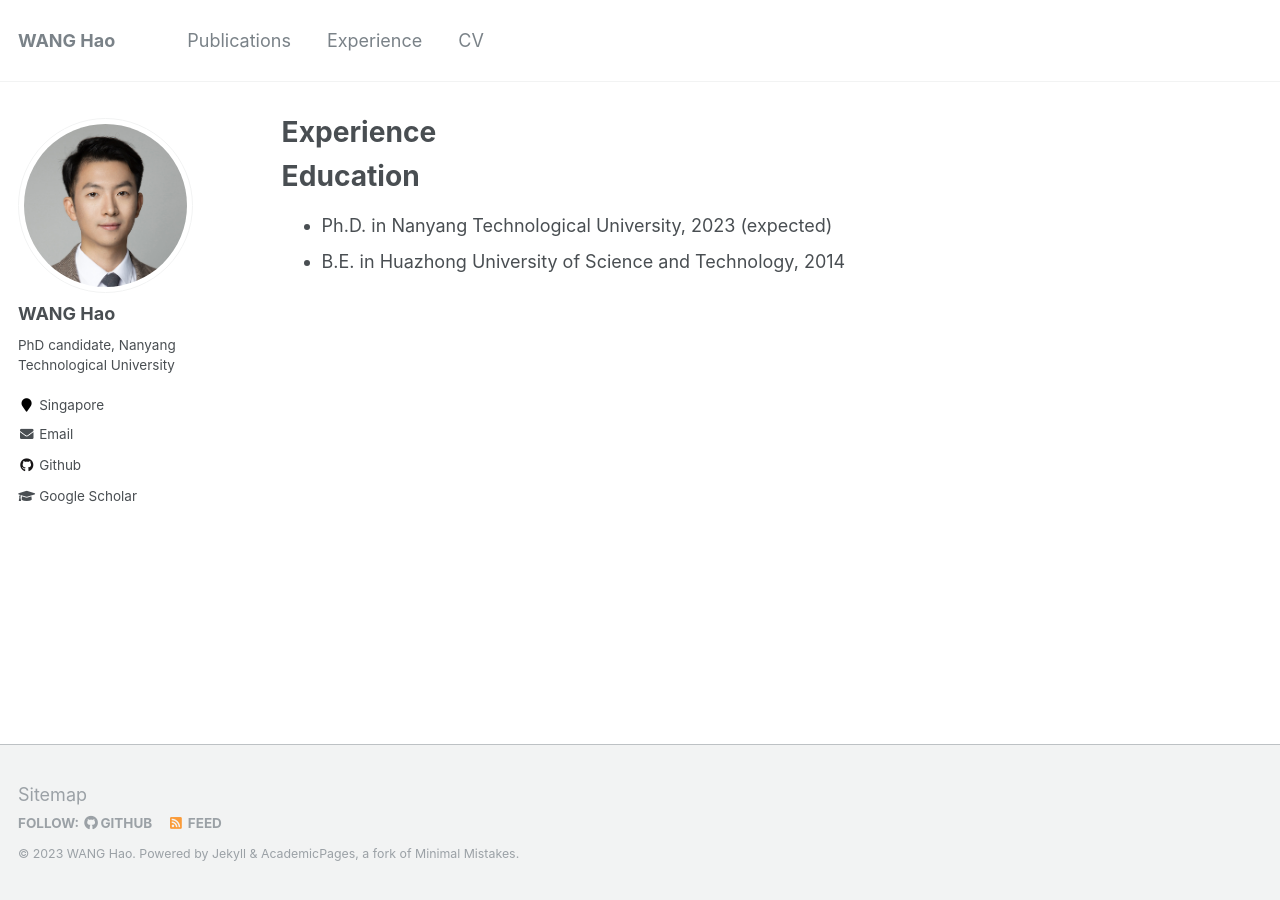
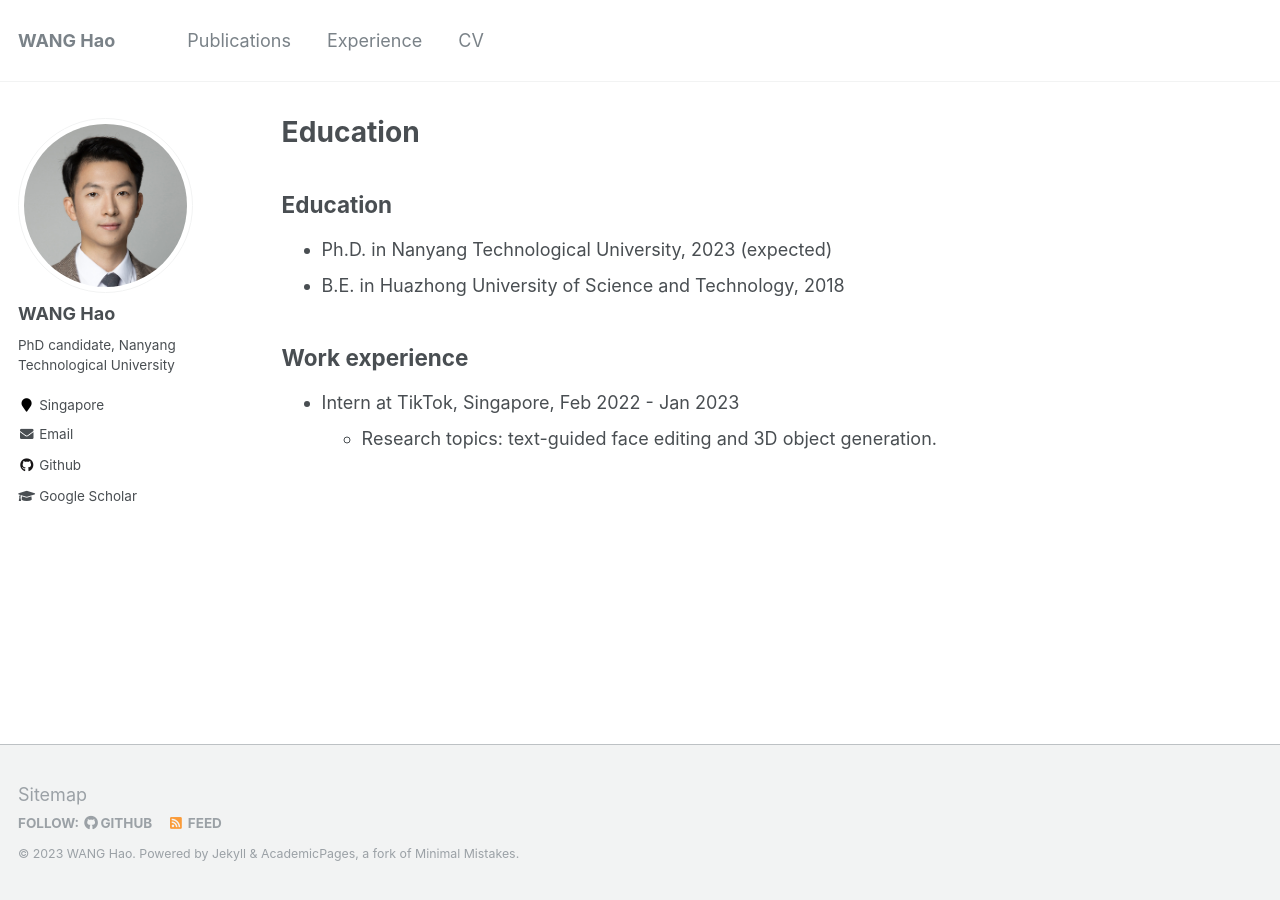
Before and after one commit to hwang1996/hwang1996.github.io, a Jekyll site: the page built from _pages/experience.md, in a window 1280 px wide. Built offline with Jekyll 4.4.1, drawn with Linux system fonts in a browser that asks for light colours.

```diff
--- a/_pages/experience.md
+++ b/_pages/experience.md
@@ -1,12 +1,16 @@
 ---
 layout: archive
 permalink: experience/
-title: "Experience"
+title: "Education"
 author_profile: true
 ---
 
 
-Education
-======
+## Education
+
 * Ph.D. in Nanyang Technological University, 2023 (expected)
-* B.E. in Huazhong University of Science and Technology, 2014
+* B.E. in Huazhong University of Science and Technology, 2018
+
+## Work experience
+* Intern at TikTok, Singapore, Feb 2022 - Jan 2023
+  * Research topics: text-guided face editing and 3D object generation.
```
Also changed, not shown: _pages/publications.md (+2 -5 lines), 1 other file.
